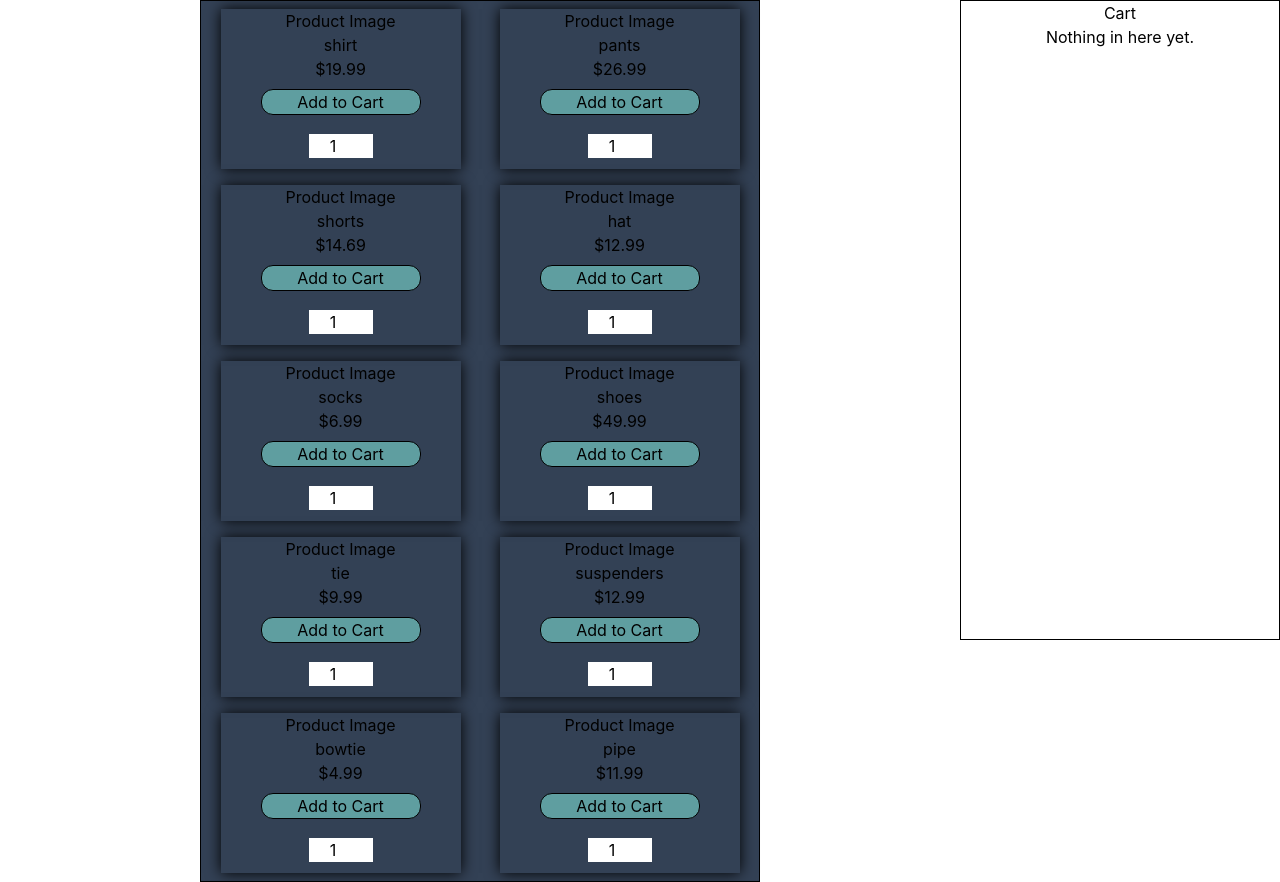
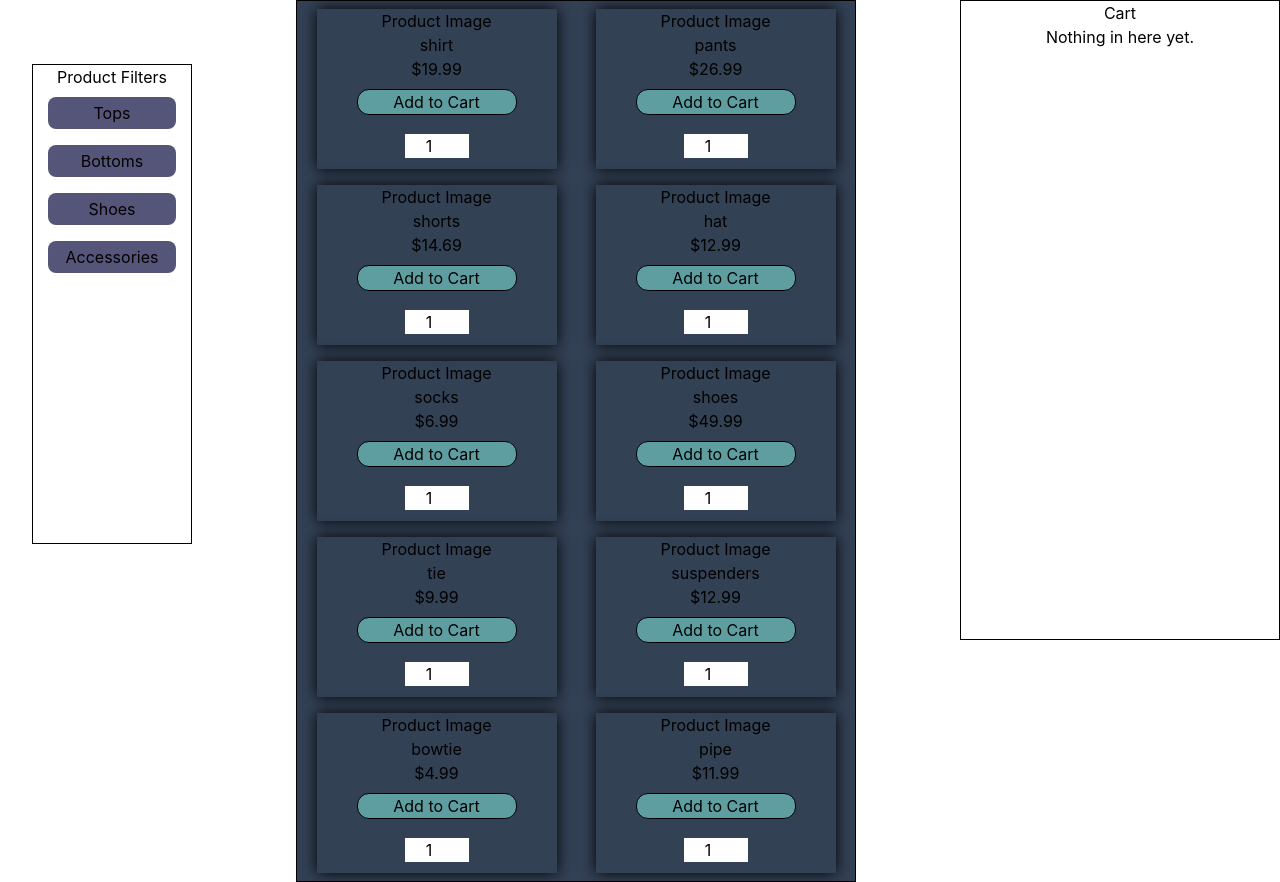
Before and after one commit to JustSteve2k/online-store, a React (Create React App) app: page / in a window 1280 px wide. Built offline with nearby package versions, Linux system fonts and the light colour scheme.

Commit message:
add filter section for categories

```diff
--- a/src/App.js
+++ b/src/App.js
@@ -1,20 +1,21 @@
 import { useState } from "react";
+import Filter from "./components/Filter";
 import Product from "./components/Product";
 import Cart from "./components/Cart";
 import "./App.css";
 
 function App() {
   const DUMMY_PRODUCT_LIST = [
-    { id: 1, item: "shirt", cost: 19.99 },
-    { id: 2, item: "pants", cost: 26.99 },
-    { id: 3, item: "shorts", cost: 14.69 },
-    { id: 4, item: "hat", cost: 12.99 },
-    { id: 5, item: "socks", cost: 6.99 },
-    { id: 6, item: "shoes", cost: 49.99 },
-    { id: 7, item: "tie", cost: 9.99 },
-    { id: 8, item: "suspenders", cost: 12.99 },
-    { id: 9, item: "bowtie", cost: 4.99 },
-    { id: 10, item: "pipe", cost: 11.99 },
+    { id: 1, item: "shirt", cost: 19.99, categories: "top" },
+    { id: 2, item: "pants", cost: 26.99, categories: "bottom" },
+    { id: 3, item: "shorts", cost: 14.69, categories: "bottom" },
+    { id: 4, item: "hat", cost: 12.99, categories: "accessory" },
+    { id: 5, item: "socks", cost: 6.99, categories: "accesory" },
+    { id: 6, item: "shoes", cost: 49.99, categories: "shoes" },
+    { id: 7, item: "tie", cost: 9.99, categories: "accessory" },
+    { id: 8, item: "suspenders", cost: 12.99, categories: "accessory" },
+    { id: 9, item: "bowtie", cost: 4.99, categories: "accessory" },
+    { id: 10, item: "pipe", cost: 11.99, categories: "accesory" },
   ];
 
   const [products, setProducts] = useState(DUMMY_PRODUCT_LIST);
@@ -77,6 +78,7 @@ function App() {
 
   return (
     <div className="App">
+      <Filter />
       <div className="container bg-slate-700  ">
         {products.map((element) => (
           <Product key={element.id} id={element.id} item={element.item} cost={element.cost} cartHandler={cartHandler} />
--- /dev/null
+++ b/src/components/Filter.css
@@ -0,0 +1,17 @@
+.filterContainer {
+  border: 1px solid black;
+  width: 10rem;
+  height: 30rem;
+  margin-top: 4rem;
+  margin-left: 2rem;
+  display: flex;
+  flex-direction: column;
+}
+
+.filterContainer button {
+  background-color: rgb(85, 85, 122);
+  width: 8rem;
+  height: 2rem;
+  margin: 0.5rem auto;
+  border-radius: 8px;
+}
--- /dev/null
+++ b/src/components/Filter.js
@@ -0,0 +1,15 @@
+import React from "react";
+
+import "./Filter.css";
+
+export default function Filter() {
+  return (
+    <div className="filterContainer">
+      <h3>Product Filters</h3>
+      <button>Tops</button>
+      <button>Bottoms</button>
+      <button>Shoes</button>
+      <button>Accessories</button>
+    </div>
+  );
+}
```
